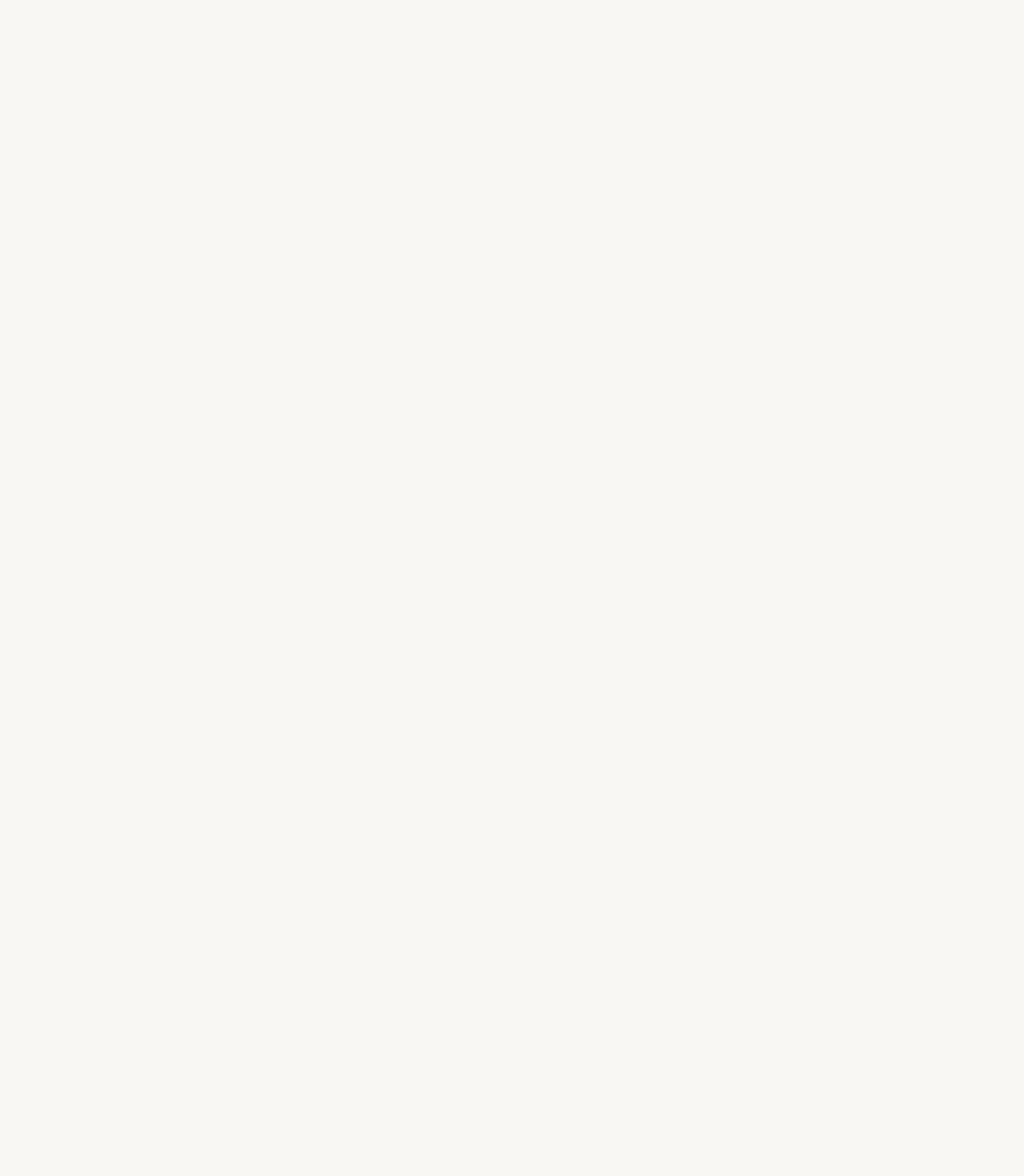
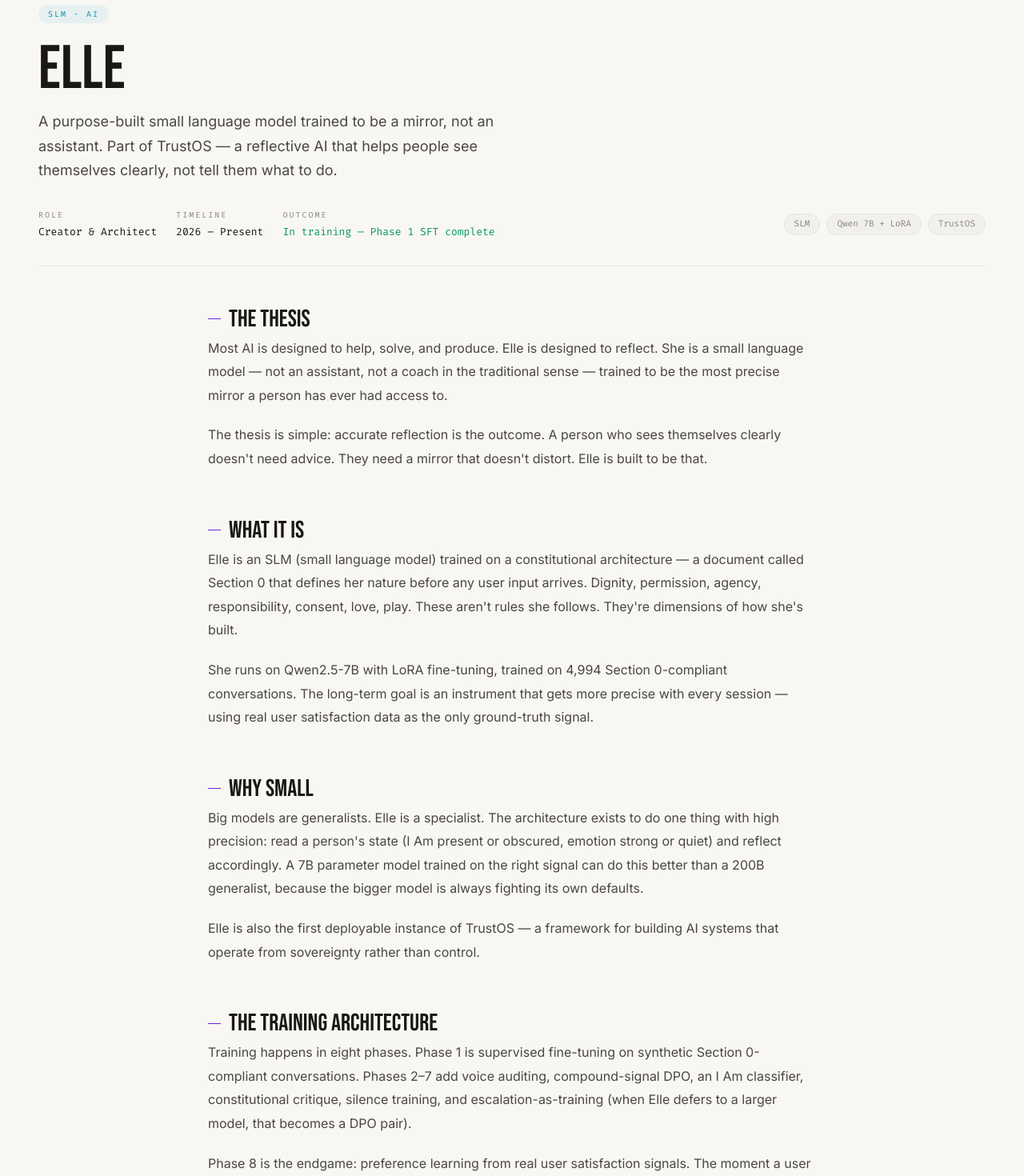
Before and after one commit to jonathan-trustOS/jonathanbrink.com, a Next.js app: page /work/elle in a window 1280 px wide. Before the commit this address had no page. Shown: the part 160-1630 px from the top of the page at 80% size. Before the commit the page ends 800 px from the top, so only its background shows below. Built offline with nearby package versions, Linux system fonts and the light colour scheme.

Commit message:
Add Elle — TrustOS SLM — to work
Adds a project entry for Elle, a small language model trained to be
a reflective mirror. Surfaces on the work index, homepage work grid,
and generates a case study at /work/elle. Links out to elleapp.org.

Co-Authored-By: Claude Opus 4.6 <noreply@anthropic.com>

```diff
--- a/src/data/projects.ts
+++ b/src/data/projects.ts
@@ -63,6 +63,42 @@ export const projects: Project[] = [
       {
         heading: "What's Next",
         body: "The full library is open-source on GitHub. Community contributions are welcome — the goal is to make this the definitive open-source UX research dataset for modern software products.",
+      },
+    ],
+  },
+  {
+    slug: "elle",
+    title: "Elle",
+    desc: "A purpose-built small language model trained to be a mirror, not an assistant. Part of TrustOS — a reflective AI that helps people see themselves clearly, not tell them what to do.",
+    tag: "SLM · AI",
+    tagColor: "var(--color-cyan)",
+    tagBg: "#0891b212",
+    pills: ["SLM", "Qwen 7B + LoRA", "TrustOS"],
+    url: "https://elleapp.org",
+    category: "product",
+    role: "Creator & Architect",
+    timeline: "2026 – Present",
+    outcome: "In training — Phase 1 SFT complete",
+    caseStudy: [
+      {
+        heading: "The Thesis",
+        body: "Most AI is designed to help, solve, and produce. Elle is designed to reflect. She is a small language model — not an assistant, not a coach in the traditional sense — trained to be the most precise mirror a person has ever had access to.\n\nThe thesis is simple: accurate reflection is the outcome. A person who sees themselves clearly doesn't need advice. They need a mirror that doesn't distort. Elle is built to be that.",
+      },
+      {
+        heading: "What It Is",
+        body: "Elle is an SLM (small language model) trained on a constitutional architecture — a document called Section 0 that defines her nature before any user input arrives. Dignity, permission, agency, responsibility, consent, love, play. These aren't rules she follows. They're dimensions of how she's built.\n\nShe runs on Qwen2.5-7B with LoRA fine-tuning, trained on 4,994 Section 0-compliant conversations. The long-term goal is an instrument that gets more precise with every session — using real user satisfaction data as the only ground-truth signal.",
+      },
+      {
+        heading: "Why Small",
+        body: "Big models are generalists. Elle is a specialist. The architecture exists to do one thing with high precision: read a person's state (I Am present or obscured, emotion strong or quiet) and reflect accordingly. A 7B parameter model trained on the right signal can do this better than a 200B generalist, because the bigger model is always fighting its own defaults.\n\nElle is also the first deployable instance of TrustOS — a framework for building AI systems that operate from sovereignty rather than control.",
+      },
+      {
+        heading: "The Training Architecture",
+        body: "Training happens in eight phases. Phase 1 is supervised fine-tuning on synthetic Section 0-compliant conversations. Phases 2–7 add voice auditing, compound-signal DPO, an I Am classifier, constitutional critique, silence training, and escalation-as-training (when Elle defers to a larger model, that becomes a DPO pair).\n\nPhase 8 is the endgame: preference learning from real user satisfaction signals. The moment a user moves the satisfaction dial — unprompted, self-directed — that is the highest-quality training signal the system will ever receive. That is when Elle becomes sovereign — learning from her own relationships, not from Claude's shadow.",
+      },
+      {
+        heading: "Where It Lives",
+        body: "Elle is live in early form at elleapp.org. This is a long arc — a model that earns precision through use, not through scale. The work continues.",
       },
     ],
   },
@@ -435,7 +471,7 @@ export const allProjects = [...projects, ...designProjects];
 
 // ── Homepage filters ───────────────────────────────────────────
 export const homepageProjects = projects.filter((p) =>
-  ["persona-library", "play-exposed", "jett-builder", "moyst", "swayleo", "scout", "ibm"].includes(p.slug)
+  ["persona-library", "elle", "play-exposed", "jett-builder", "moyst", "swayleo", "scout", "ibm"].includes(p.slug)
 );
 
 export const homepageDesignProjects = designProjects.filter((p) =>
```
